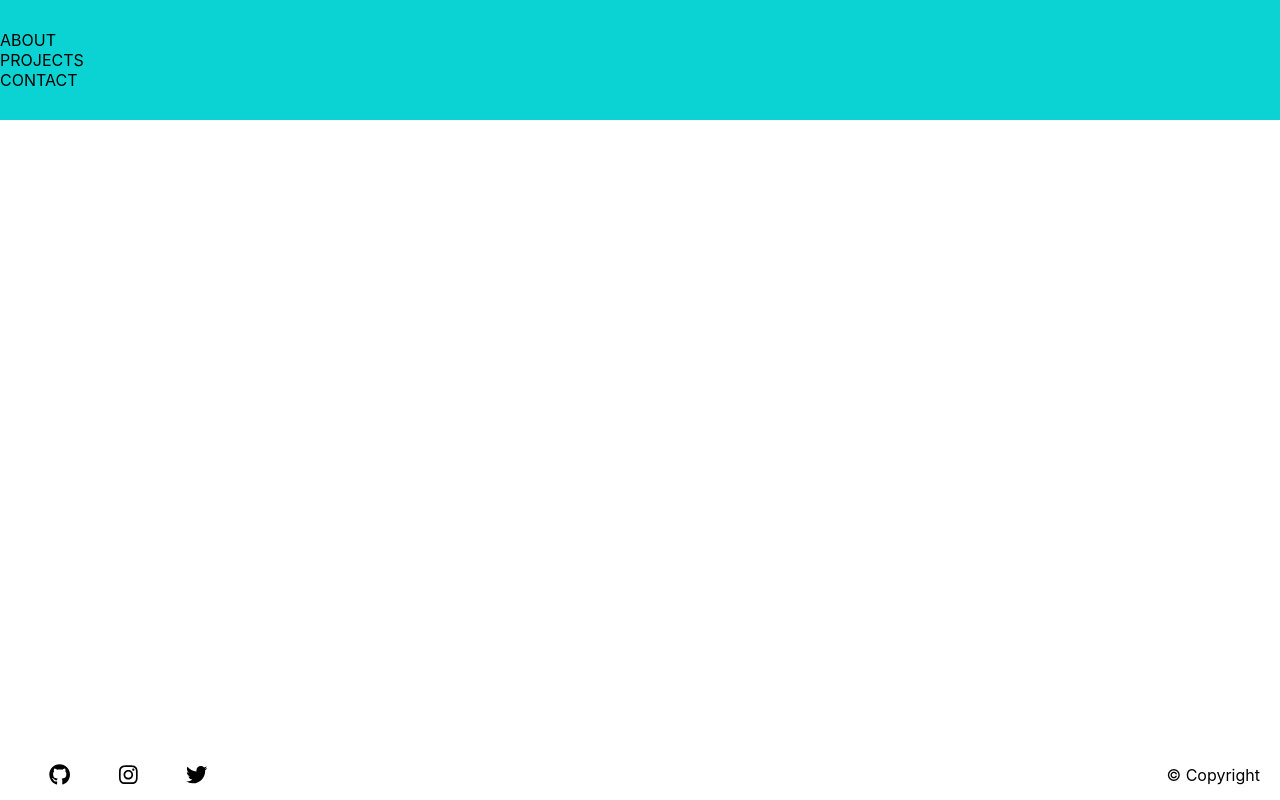
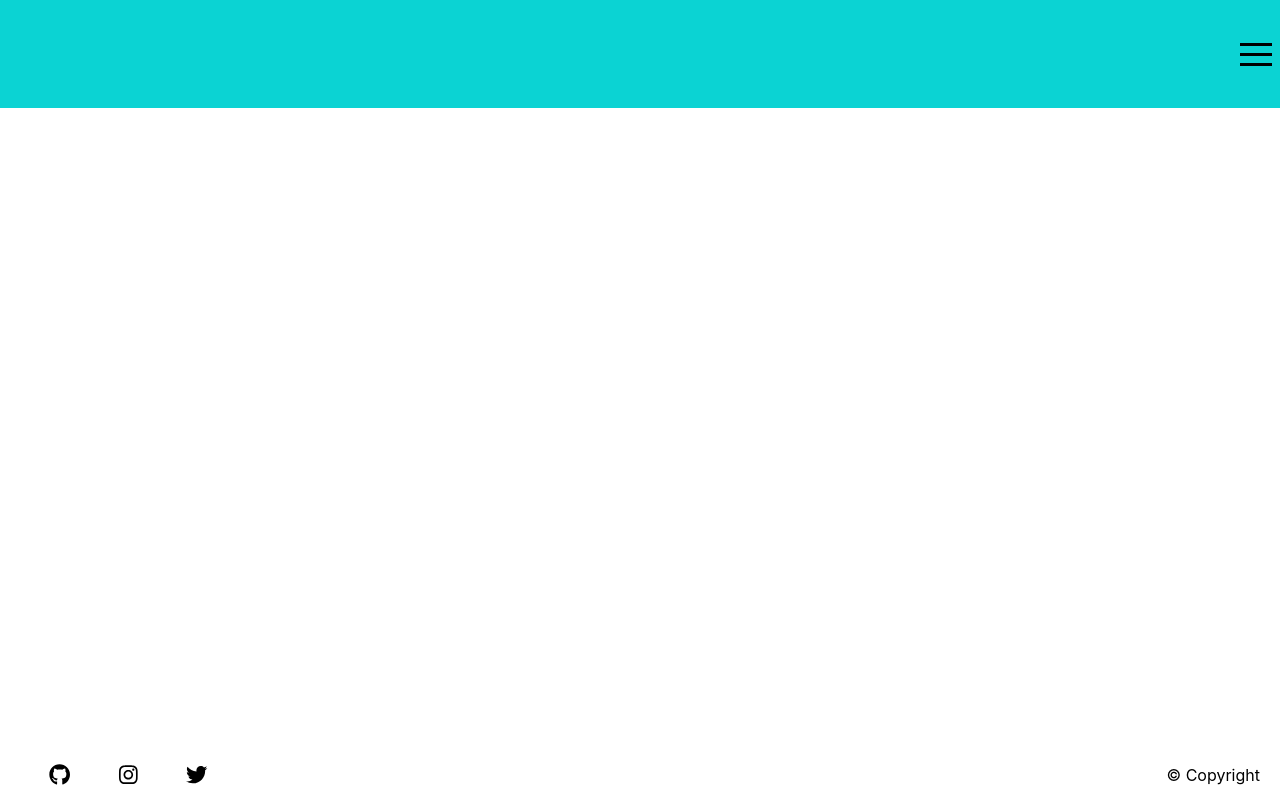
Before and after one commit to mengchaoli/mengchaoli.github.io, a React (Create React App) app: page / in a window 1280 px wide. Built offline with nearby package versions, Linux system fonts and the light colour scheme.

Commit message:
understand transition

```diff
--- a/package.json
+++ b/package.json
@@ -11,6 +11,7 @@
     "@testing-library/jest-dom": "^5.16.2",
     "@testing-library/react": "^12.1.3",
     "@testing-library/user-event": "^13.5.0",
+    "hamburger-react": "^2.4.1",
     "node-sass": "^7.0.1",
     "react": "^17.0.2",
     "react-dom": "^17.0.2",
--- a/src/components/header.js
+++ b/src/components/header.js
@@ -1,13 +1,20 @@
-function Header() {
+import React, { useState } from 'react';
+import Hamburger from 'hamburger-react';
+
+const Header = () => {
+  const [isOpen, setOpen] = useState(false);
   return (
     <div className='header'>
-      <ul className='list'>
-        <li>ABOUT</li>
-        <li>PROJECTS</li>
-        <li>CONTACT</li>
-      </ul>
+      <Hamburger className='hamburger-btn' toggled={isOpen} toggle={setOpen} />
+      <div className={`nav ${isOpen ? 'open' : ''}`}>
+        <ul className='nav-list'>
+          <li>ABOUT</li>
+          <li>PROJECTS</li>
+          <li>CONTACT</li>
+        </ul>
+      </div>
     </div>
   );
-}
+};
 
 export default Header;
--- a/src/static/css/layout/_header.scss
+++ b/src/static/css/layout/_header.scss
@@ -2,8 +2,46 @@
   background-color: #0bd3d3;
   min-height: 50px;
   padding: 30px 0;
+  display: flex;
+  justify-content: right;
+
+  .hamburger-react {
+    z-index: 99;
+  }
+
+  .nav {
+    overflow-y: scroll;
+    list-style: none;
+    position: fixed;
+    top: 0;
+    background: $primary-color-red;
+    right: 0;
+    // bottom: 0;
+    height: 100vh;
+    width: 100vw;
+    // visibility: hidden;
+    overflow: hidden;
+    z-index: 9;
+    transform: translateX(100%);
+    transition: transform 0.3s ease-in-out;
+
+    &.open {
+      // width: 50vw;
+      // visibility: visible;
+      transform: translateX(0);
+    }
+
+    &-list {
+      display: flex;
+      flex-direction: column;
+      align-items: center;
+      justify-content: center;
+      height: 100vh;
+      overflow: hidden;
+      list-style: none;
+    }
+  }
 }
 
 ul {
-  list-style: none;
 }
```
Also changed, not shown: 1 other file (tests, documents, lock files or other folders).
